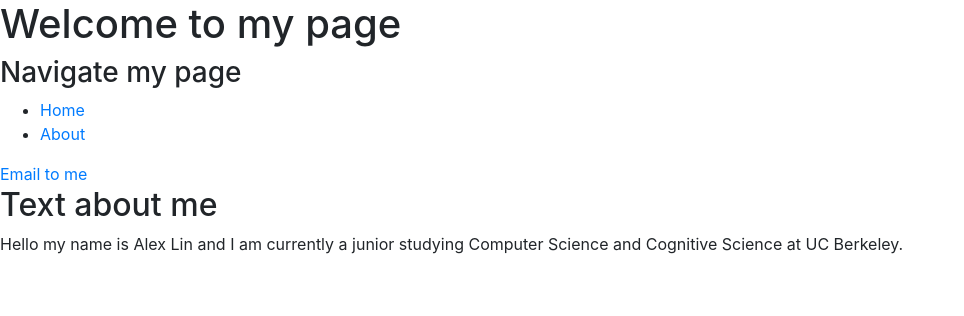
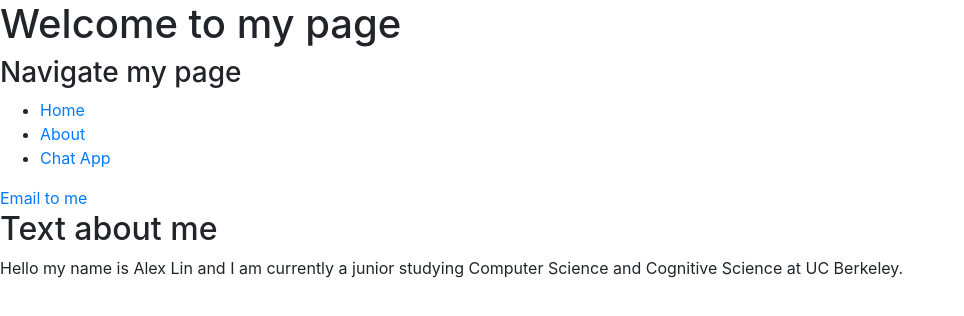
Before and after one commit to alexzclin/alexzclin.github.io, a plain HTML site: page index.html in a window 1280 px wide. Shown: the whole page, without its empty margins (0-964 px from the left). Drawn offline with nearby package versions, Linux system fonts and the light colour scheme.

Commit message:
added chat app

```diff
--- a/index.html
+++ b/index.html
@@ -11,6 +11,7 @@
                 <ul>
                     <li><a href="index.html">Home</a></li>
                     <li><a href="about.html">About</a></li>
+                    <li><a href="./chat/public/index.html">Chat App</a></li>
                 </ul>
             </div>
             <div>
```
